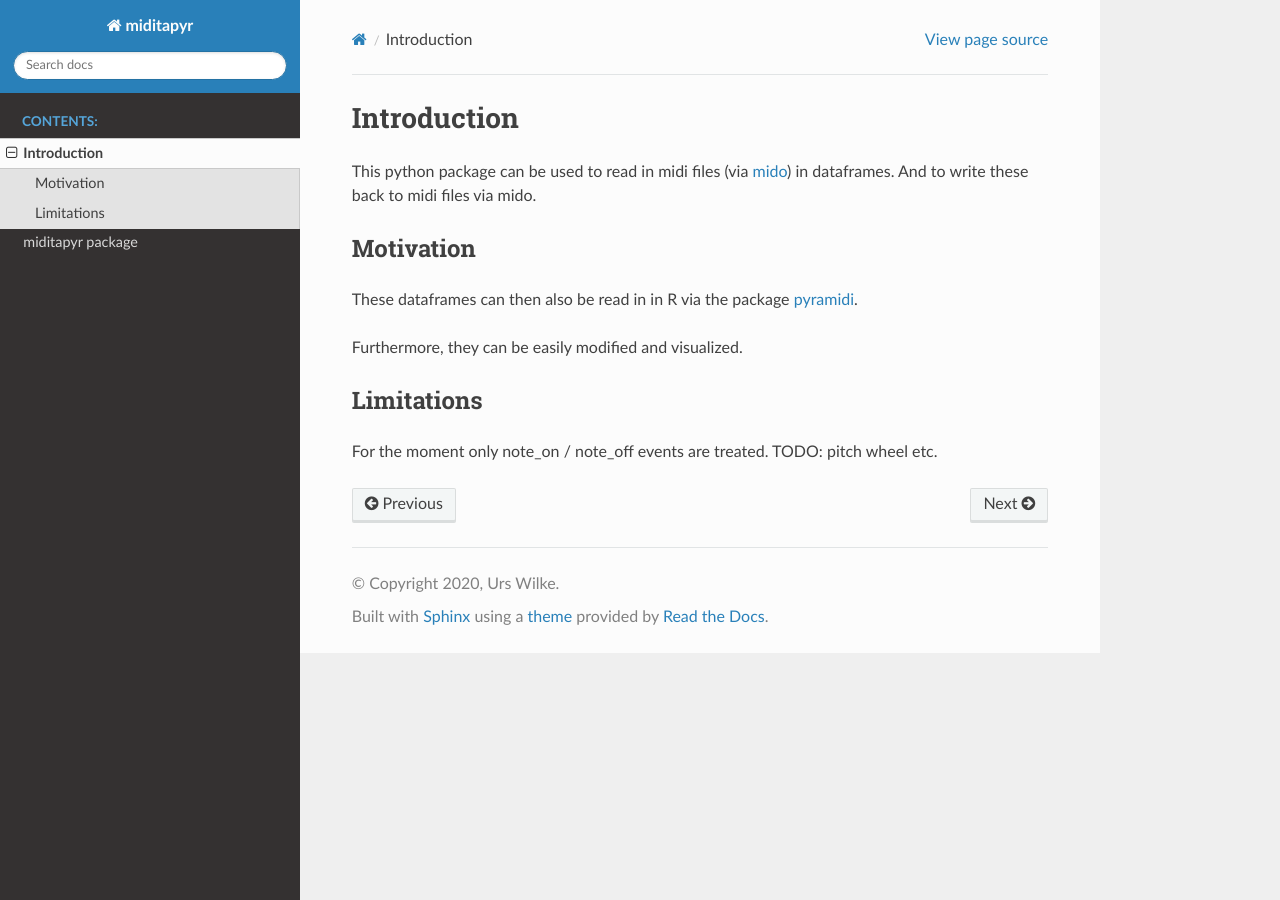
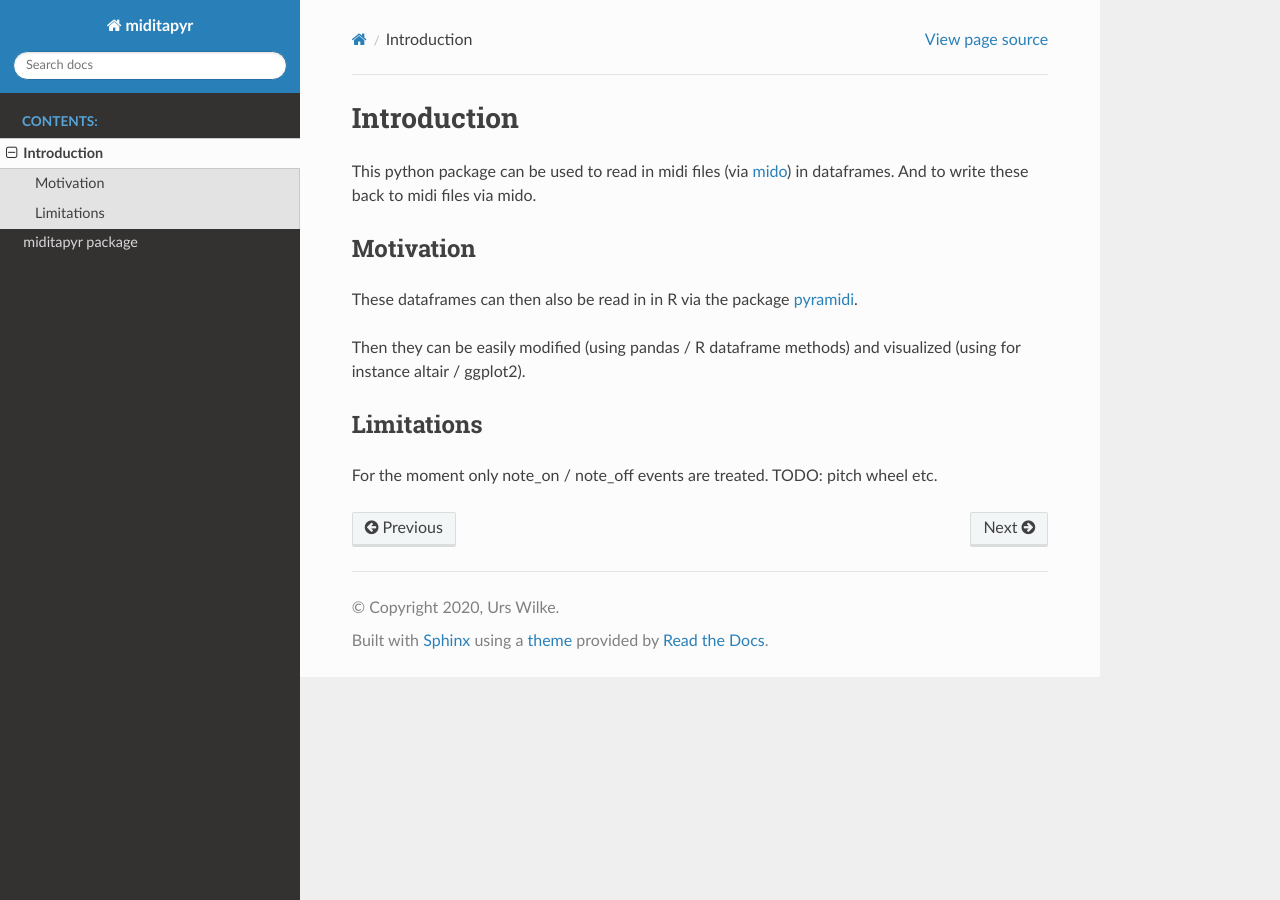
Before and after one commit to urswilke/miditapyr, a Sphinx documentation site: the page built from docs/source/intro.rst, in a window 1280 px wide. Built offline with Sphinx 7.4.7 and the Read the Docs theme 2.0.0, drawn with Linux system fonts in a browser that asks for light colours.

Commit message:
add text

```diff
--- a/docs/source/intro.rst
+++ b/docs/source/intro.rst
@@ -12,7 +12,7 @@ These dataframes can then
 also be read in in R via the package
 `pyramidi <https://github.com/urswilke/pyramidi>`_.
 
-Furthermore, they can be easily modified and visualized.
+Then they can be easily modified (using pandas / R dataframe methods) and visualized (using for instance altair / ggplot2).
 
 Limitations
 ***********
```
